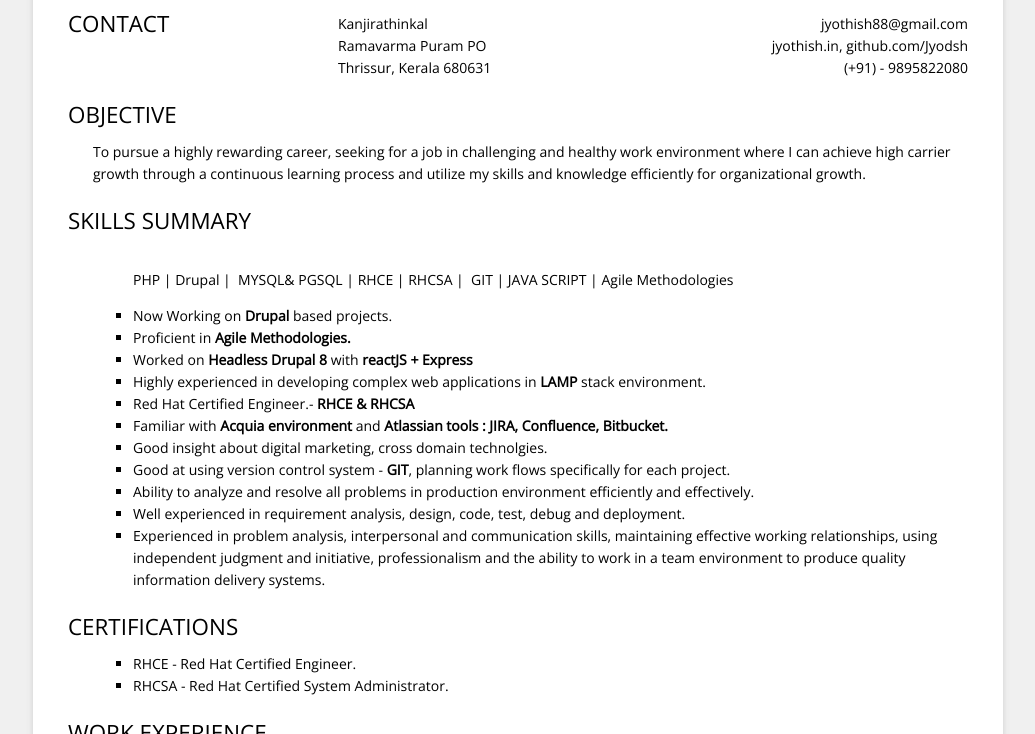
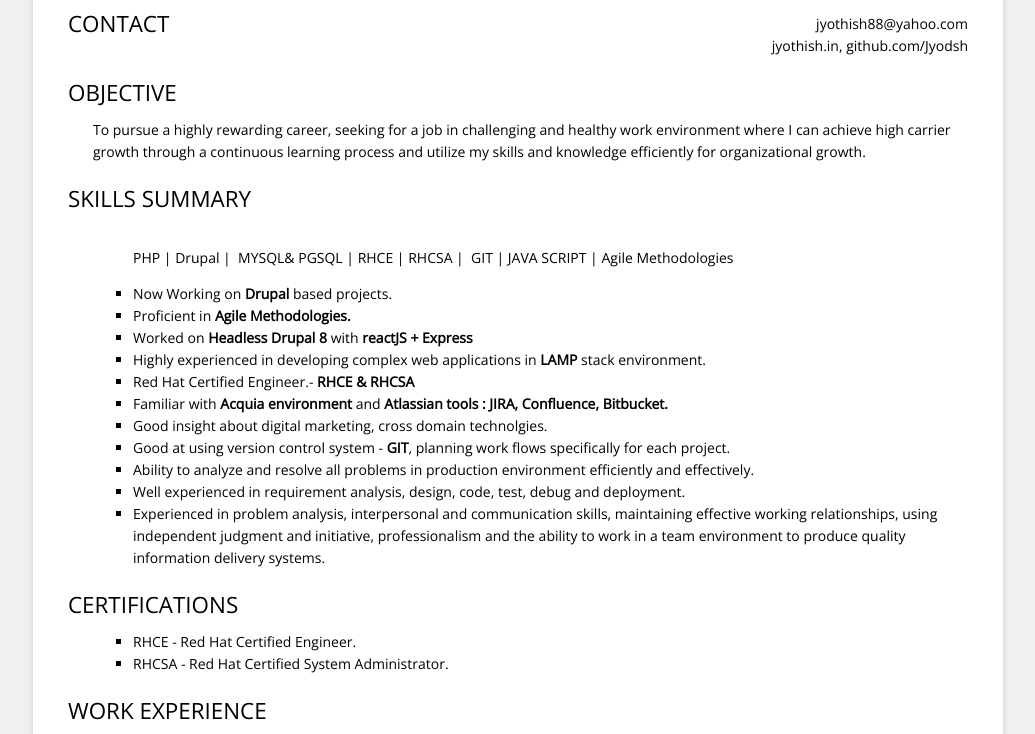
Before and after one commit to jyodsh/Jyodsh.github.io, a plain HTML site: page index.html in a window 1280 px wide. Shown: the part 105-839 px from the top of the page, without its empty margins (122-1157 px from the left). Drawn offline with nearby package versions, Linux system fonts and the light colour scheme.

Commit message:
update resume

```diff
--- a/index.html
+++ b/index.html
@@ -211,16 +211,11 @@
 		<h2 class="title">Contact</h2>
 		<div class="set">
 
-							<p class="address">
-					<span class="value">
-						Kanjirathinkal<br />Ramavarma Puram PO<br />Thrissur, Kerala 680631					</span>
-				</p>
 						<div class="r">
-									<p class="email"><span class="value">jyothish88@gmail.com</span></p>
+									<p class="email"><span class="value">jyothish88@yahoo.com</span></p>
 
 									<p class="website"><span class="value">jyothish.in, github.com/Jyodsh</span></p>
 
-									<p class="phone"><span class="value">(+91) - 9895822080<br /></span></p>
 							</div>
 			<div class="clear"> </div>
 		</div><!-- set //-->
@@ -319,7 +314,7 @@
 			<h2 class="title">Personal Details</h2>
 			<div class="set">
 							<div class="item">
-								<span class="info"><ul><li>Date of Birth - 28 May 1989</li><li>Gender - Male</li><li>Phone	: (+91)-9895822080 (Mob),</li></ul>                      (+91) 487-2693705 (Res.)<br /><ul><li>Passport Number -  L4184036</li><li>Nationality - Indian</li></ul></span>
+								<span class="info"><ul><li>Date of Birth - 28 May 1989</li><li>Gender - Male</li><li>Email	: jyothish88@yahoo.com,</li></ul>  <ul><li>Nationality - Indian</li></ul></span>
 							</div>
 						</div>
 			<div class="clear"> </div>
```
